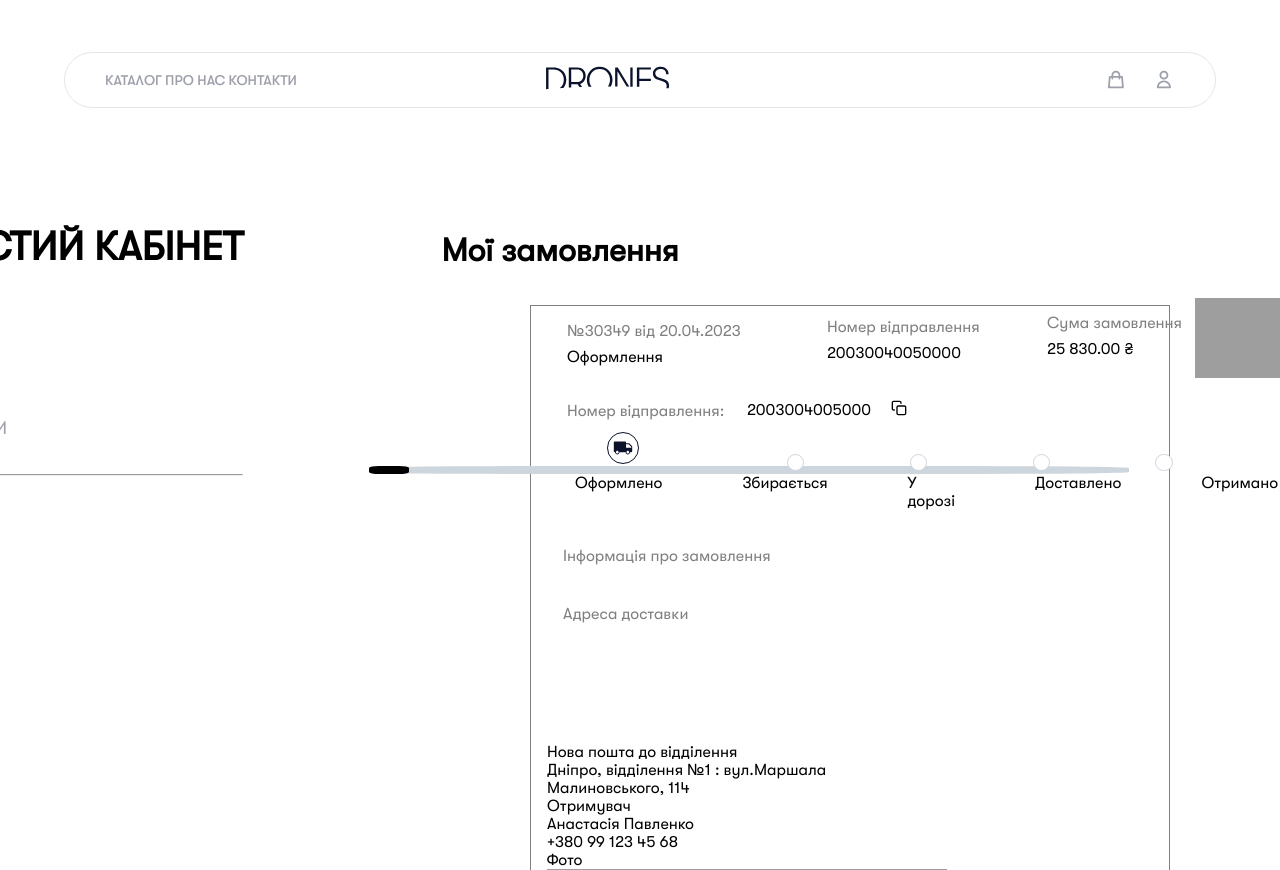
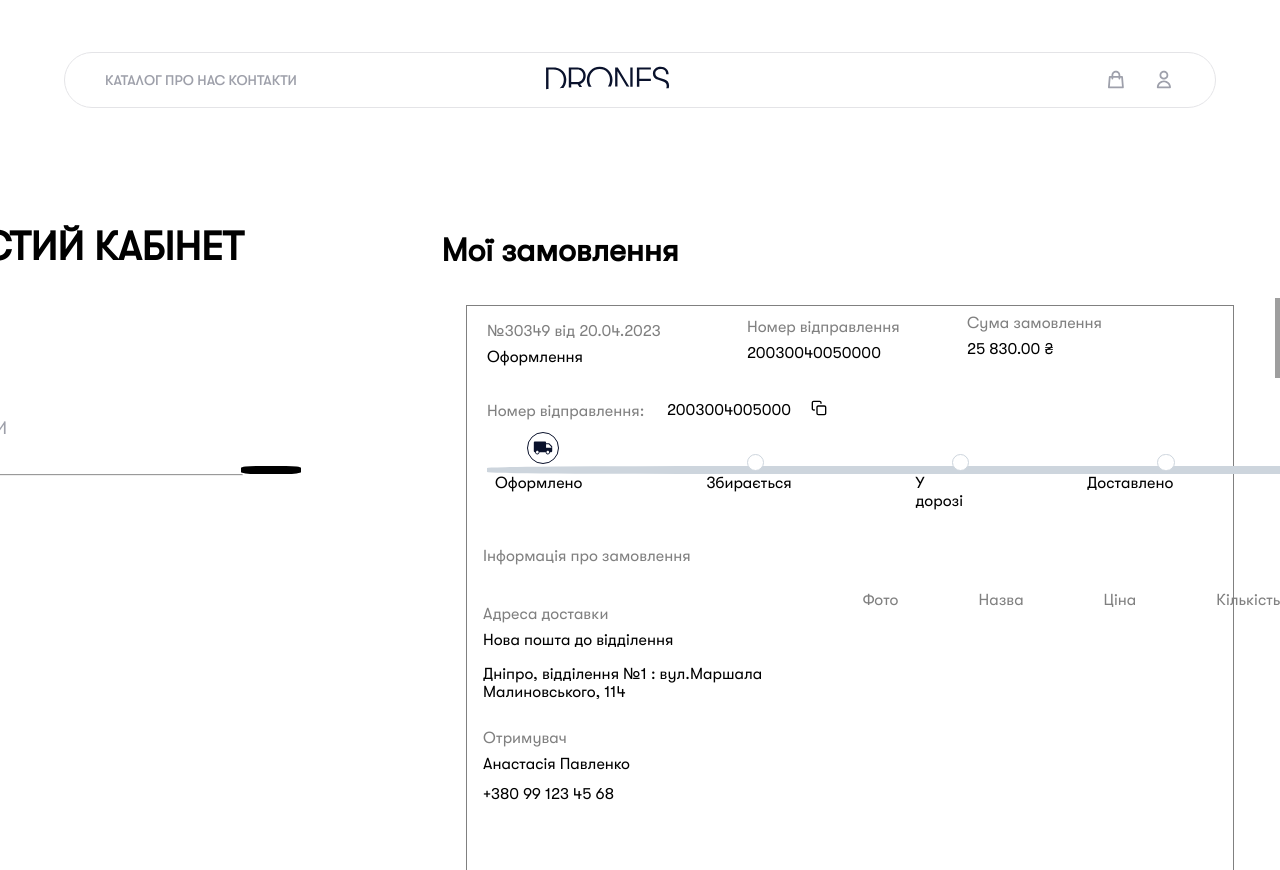
Before and after one commit to Vi1704ca/Shop, a Python web app: template cabinet/templates/myorders.html in a window 1280 px wide. Shown: the top 870 px of the page. Run offline with Jinja, Linux system fonts and the light colour scheme; the template is opened without the code that fills it, so the values that code supplies are empty; grey boxes are pictures that could not be loaded.

Commit message:
continue make my orders

```diff
--- a/cabinet/static/myorders.css
+++ b/cabinet/static/myorders.css
@@ -44,7 +44,8 @@ h1{
 .main{
     border: 0.2vh solid grey;
     padding:2vh;
-    width:50vw;
+    width:60vw;
+    padding-left:0vh;
 }
 .parcel-count{
     color:grey;
@@ -103,22 +104,22 @@ h1{
 }
 .drone-first-img{
     position:relative;
-    left:77.5vh;
+    left:97.5vh;
     bottom:22.5vh;
     width:10vw;
     height:10vh;
 }
 .galochka{
     position:relative;
-    left:97.5vh;
+    left:120vh;
     bottom:25.5vh;
 }
 .order-stages .order-line .line{
-    right:5vh;
+    left:2.5vh;
     top:20vh;
     position:absolute;
     background-color:#CDD5DD;
-    width:95vh;
+    width:120vh;
     height:0.95vh;
     border-radius:25%;
 }
@@ -134,10 +135,10 @@ h1{
 .completed-line{
     background-color:black;
     position:absolute;
-    width:5vh;
+    width:7.5vh;
     height:1vh;
     top:20vh;
-    right:95vh;
+    right:116.5vh;
     z-index:1;
     border-radius:25%;
 }
@@ -147,7 +148,7 @@ h1{
     bottom:22.5vh;
     display:flex;
     flex-direction:row;
-    gap:10vh;
+    gap:15.5vh;
 }
 .status{
     width:2.15vh;
@@ -155,14 +156,13 @@ h1{
     background-color:white;
     border:0.1vh solid #CDD5DD;
     border-radius:50%;
-
 }
 .statuses{
     position:relative;
     display:flex;
     flex-direction:row;
-    gap:8.25vw;
-    left:30vh;
+    gap:23.5vh;
+    left:35vh;
     bottom:29.5vh;
 }
 .order-info-title{
@@ -178,5 +178,41 @@ h1{
     left:2vh;
 }
 .new-post-station{
-
+    position: relative;
+    bottom:14vh;
+    left:2vh;
 }
+.delivering-address{
+    position: relative;
+    bottom:12vh;
+    left:2vh;
+}
+.recipient-title{
+    position:relative;
+    color:grey;
+    left:2vh;
+    bottom:8.5vh;
+}
+.recipient-name-number{
+    position:relative;
+    left:2vh;
+    bottom:7.5vh;
+}
+.recipient-info{
+    display:flex;
+    flex-direction:column;
+    gap:1.5vh;
+}
+.keys{
+    position:relative;
+    display:flex;
+    color:grey;
+    gap:10vh;
+    left:49.5vh;
+    bottom:34vh;
+}
+.values{
+    position:relative;
+    display:flex;
+    gap:3.5vh;
+}
--- a/cabinet/templates/myorders.html
+++ b/cabinet/templates/myorders.html
@@ -58,21 +58,27 @@
             </div>
             <div class = "recipient">
                 <p class = "recipient-title">Отримувач</p>
-                <p class = "recipient-name">Анастасія Павленко</p>
-                <p class = "recipient-number">+380 99 123 45 68</p>
+                <div class = "recipient-info">
+                    <p class = "recipient-name-number">Анастасія Павленко</p>
+                    <p class = "recipient-name-number">+380 99 123 45 68</p>
+                </div>
             </div>
             <div class = "order-main-info">
-                <p class = "order-photo">Фото</p>
-                <img class = "drone-second-image" src="{{ url_for('cabinet.static', filename='/icons/drone.svg') }}" alt=""> <!--  Дрон  -->
-                <p class = "order-name">Назва</p>
-                <p class = "name">DJI Mini 4K</p>
-                <p class = "order-cost">Ціна</p>
-                <p class = "cost">2̶9̶ 9̶0̶0̶ ₴̶</p>
+                <div class = "keys">
+                    <p class = "order-photo">Фото</p>
+                    <p class = "order-name">Назва</p>
+                    <p class = "order-cost">Ціна</p>
+                    <p class = "order-amount">Кількість</p>
+                    <p class = "order-sum-cost">Сума</p>
+                </div>
+                <div class = "values">
+                    <img class = "drone-second-image" src="{{ url_for('cabinet.static', filename='/icons/drone.svg') }}" alt=""> <!--  Дрон  -->
+                    <p class = "name">DJI Mini 4K</p>
+                    <p class = "cost">2̶9̶ 9̶0̶0̶ ₴̶</p>
+                    <p class = "amount">1</p>
+                    <p class = "sum">28 985 ₴</p>
+                </div>
                 <p class = "cost-w-sale">2̶8̶ 9̶8̶5̶ ₴̶</p>
-                <p class = "order-amount">Кількість</p>
-                <p class = "amount">1</p>
-                <p class = "order-sum">Сума</p>
-                <p class = "sum">28 985 ₴</p>
             </div>
             <div class = "payment">
                 <p class = "order-payment">Оплата</p>
```
